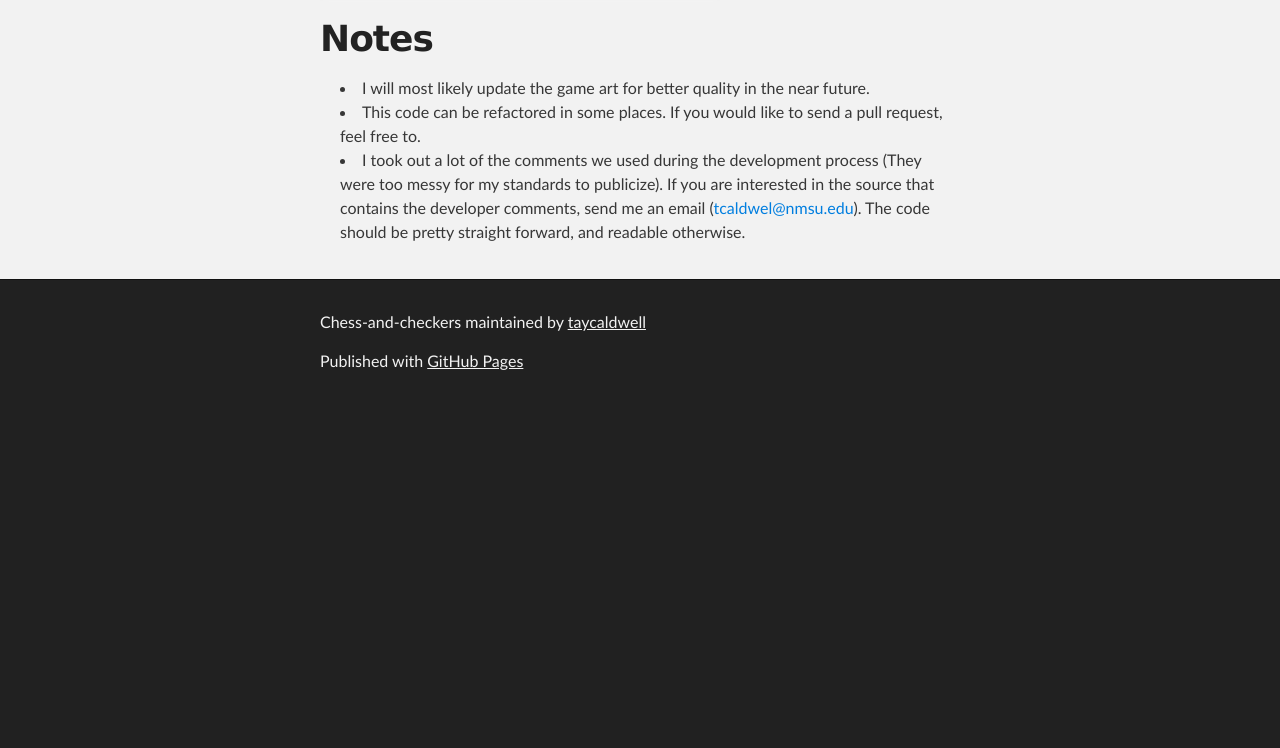
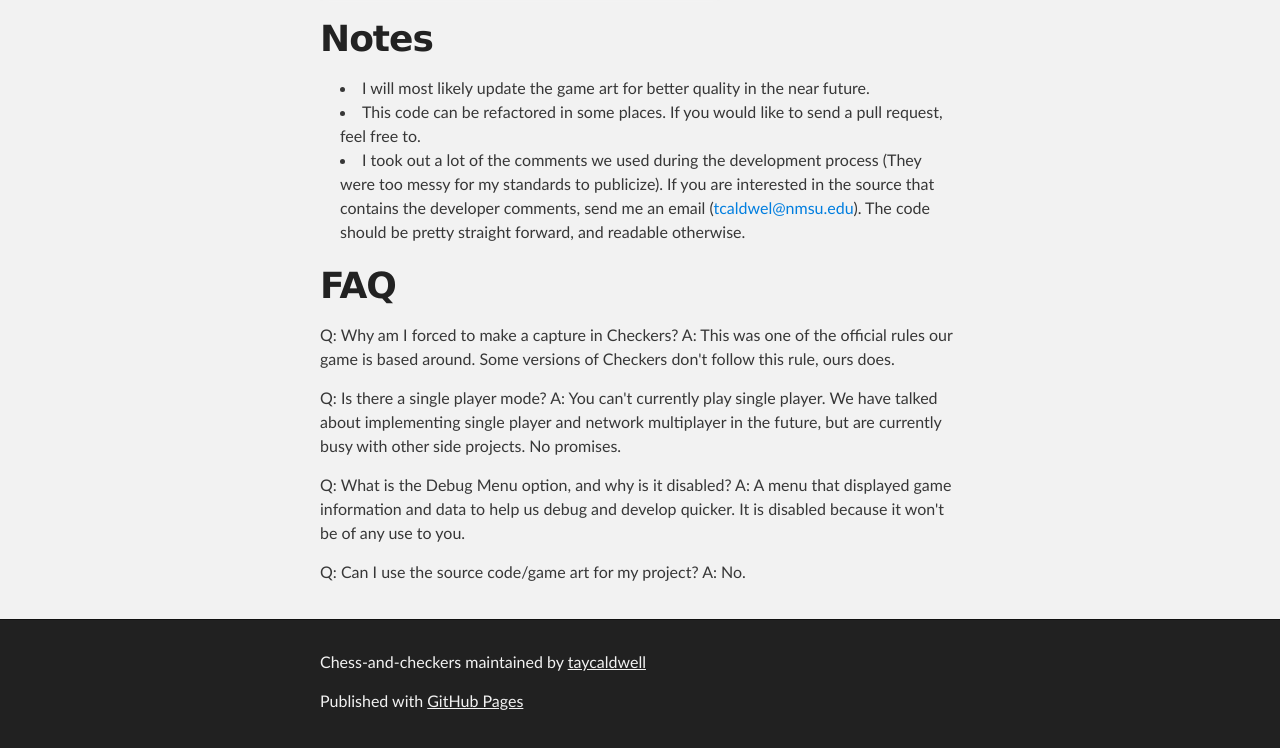
Before and after one commit to HivemindCoalition/Chess-and-Checkers, a plain HTML site: page index.html in a window 1280 px wide. Shown: the part 1301-2049 px from the top of the page. Before the commit the page ends 1709 px from the top, so only its background shows below. Drawn offline with Linux system fonts and the light colour scheme.

```diff
--- a/index.html
+++ b/index.html
@@ -61,7 +61,20 @@
 <li>I will most likely update the game art for better quality in the near future.</li>
 <li>This code can be refactored in some places. If you would like to send a pull request, feel free to.</li>
 <li>I took out a lot of the comments we used during the development process (They were too messy for my standards to publicize). If you are interested in the source that contains the developer comments, send me an email (<a href="mailto:tcaldwel@nmsu.edu">tcaldwel@nmsu.edu</a>). The code should be pretty straight forward, and readable otherwise.</li>
-</ul>
+</ul><h1>
+<a name="faq" class="anchor" href="#faq"><span class="octicon octicon-link"></span></a>FAQ</h1>
+
+<p>Q: Why am I forced to make a capture in Checkers?
+A: This was one of the official rules our game is based around. Some versions of Checkers don't follow this rule, ours does.</p>
+
+<p>Q: Is there a single player mode?
+A: You can't currently play single player. We have talked about implementing single player and network multiplayer in the future, but are currently busy with other side projects. No promises.</p>
+
+<p>Q: What is the Debug Menu option, and why is it disabled?
+A: A menu that displayed game information and data to help us debug and develop quicker. It is disabled because it won't be of any use to you.</p>
+
+<p>Q: Can I use the source code/game art for my project?
+A: No.</p>
       </section>
     </div>
 
```
Also changed, not shown: params.json (+1 -1 lines).
